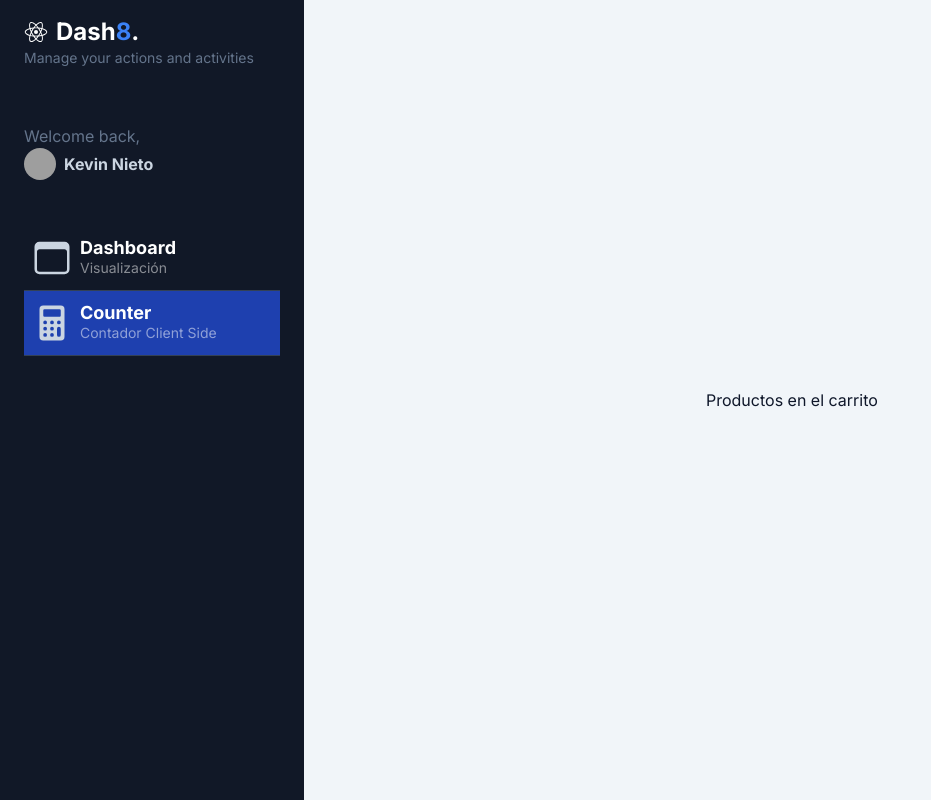
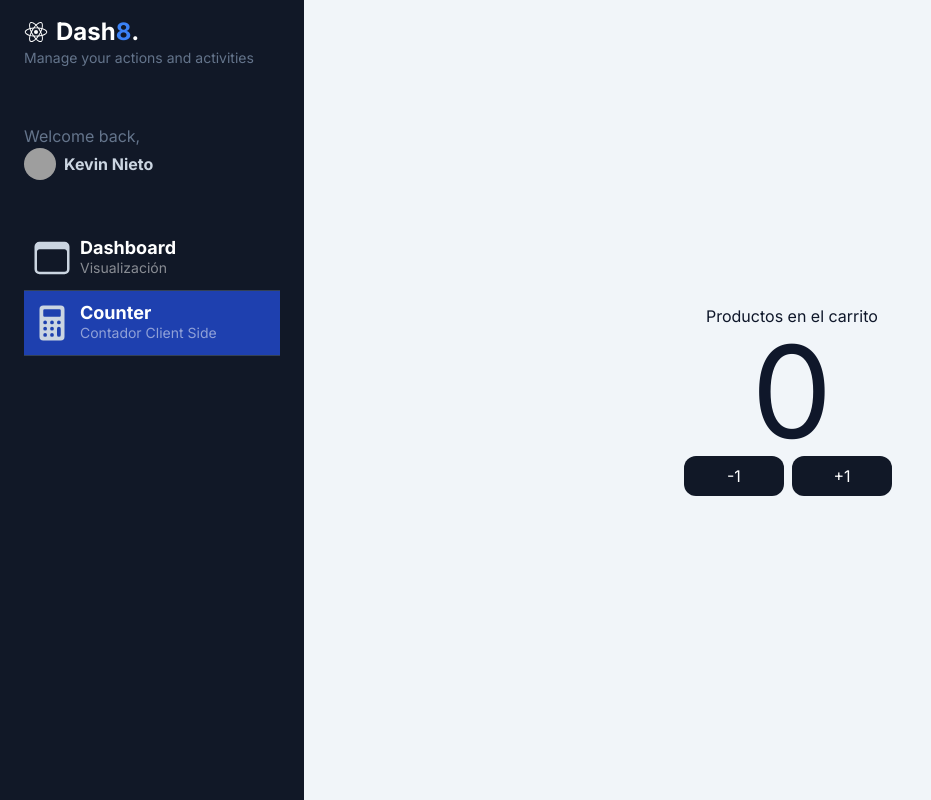
Before and after one commit to KevinNieto98/02-my-dashboard, a Next.js app: page /dashboard/counter in a window 1280 px wide. Shown: the whole page, without its empty margins (0-931 px from the left). Built offline with nearby package versions, Linux system fonts and the light colour scheme; grey boxes are pictures that could not be loaded.

Commit message:
Fin del Proyecto

```diff
--- a/src/app/dashboard/counter/page.tsx
+++ b/src/app/dashboard/counter/page.tsx
@@ -1,17 +1,18 @@
-//import { CartCounter } from "@/app/shopping-cart";
+import { CartCounter } from "@/app/shopping-cart";
 
-export const metadata = {
- title: 'Shopping Cart',
- description: 'Un simple contador',
-};
+ export const metadata = {
+  title: 'Shopping Cart',
+  description: 'Un simple contador',
+ };
 
 
 export default function CounterPage() {
 
-
   return (
     <div className="flex flex-col items-center justify-center w-full h-full">
       <span>Productos en el carrito</span>
+
+      <CartCounter value = {0}/>
     </div>
   );
 }
--- /dev/null
+++ b/src/app/shopping-cart/components/CartCounter.tsx
@@ -0,0 +1,34 @@
+'use client';
+
+import { useState } from 'react';
+
+interface Props {
+  value?: number;
+}
+
+
+
+export const CartCounter = ({  value = 0 }: Props) => {
+
+  const [count, setCount] = useState(value);
+
+  return (
+    <>
+      <span className="text-9xl"> {count} </span>
+
+      <div className="flex">
+        <button
+          onClick={() => setCount(count - 1)}
+          className="flex items-center justify-center p-2 rounded-xl bg-gray-900 text-white hover:bg-gray-600 transition-all w-[100px] mr-2">
+          -1
+        </button>
+        <button
+          onClick={() => setCount(count + 1)}
+          className="flex items-center justify-center p-2 rounded-xl bg-gray-900 text-white hover:bg-gray-600 transition-all w-[100px] mr-2">
+          +1
+        </button>
+
+      </div>
+    </>
+  )
+}
--- /dev/null
+++ b/src/app/shopping-cart/index.ts
@@ -0,0 +1 @@
+export { CartCounter } from './components/CartCounter';
```
